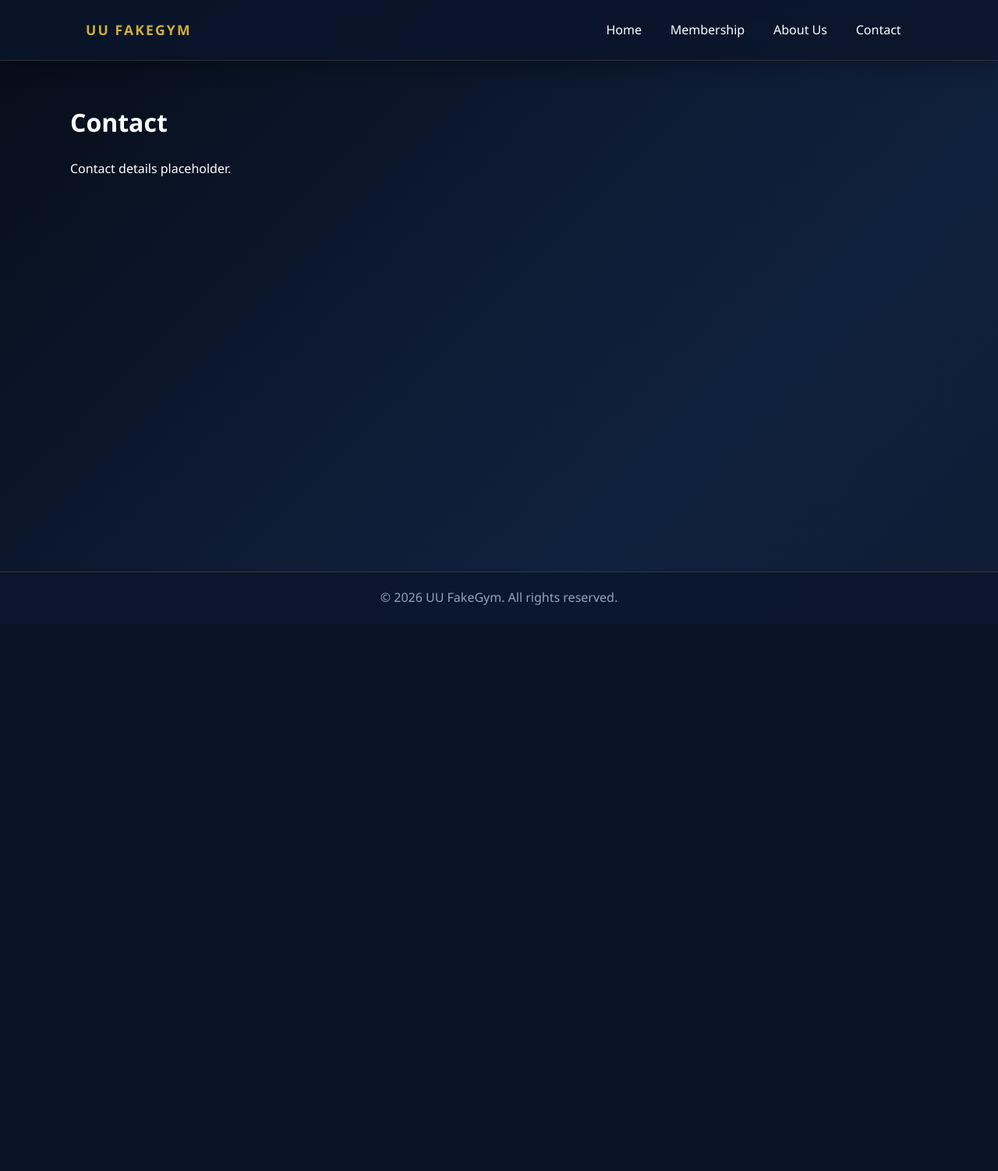
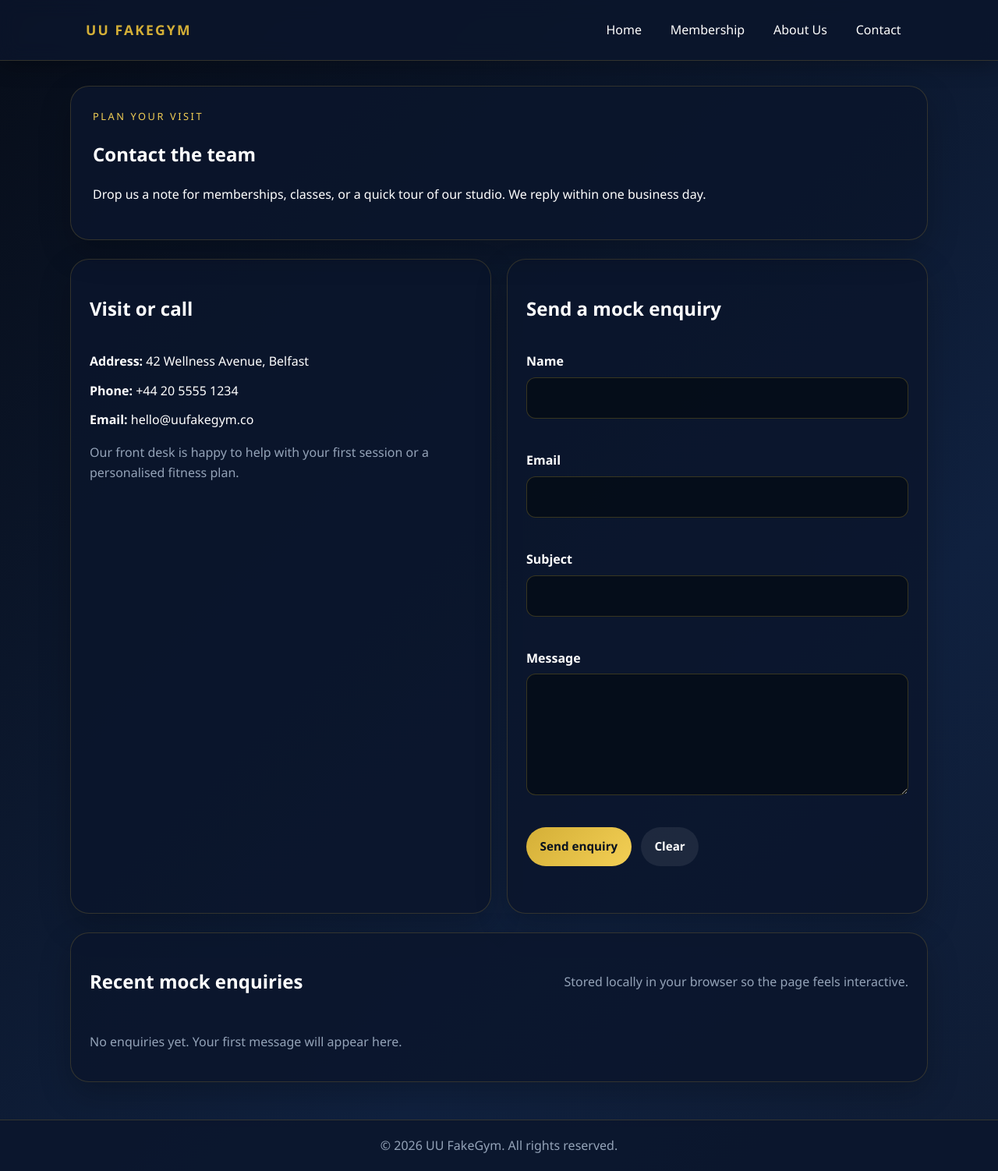
Before and after one commit to FilipTSC/uuproject, a Flask app: page /contact in a window 1280 px wide. Shown: the whole page at 78% size. Before the commit the page ends 776 px from the top, so only its background shows below. Run offline with Flask 2, Linux system fonts and the light colour scheme.

Commit message:
feature/UU-401 Contact page, refactor css and working form

```diff
--- a/static/css/style.css
+++ b/static/css/base.css
@@ -1,35 +1,3 @@
-:root {
-  --accent: #d4af37;
-  --accent-hover: #f3cf55;
-  --bg-dark: #070d19;
-  --text-main: #ffffff;
-  --text-muted: #94a3b8;
-  --error-color: #ff3366;
-  --glass-bg: rgba(11, 22, 44, 0.85);
-  --glass-border: rgba(212, 175, 55, 0.2);
-}
-
-* {
-  box-sizing: border-box;
-}
-
-body {
-  margin: 0;
-  min-height: 100vh;
-  display: flex;
-  flex-direction: column;
-  font-family: "Segoe UI", Roboto, Arial, sans-serif;
-  line-height: 1.6;
-  background: linear-gradient(135deg, var(--bg-dark), #10213f 70%, #0f1c34);
-  color: var(--text-main);
-}
-
-main {
-  flex: 1;
-  width: min(1100px, calc(100% - 2rem));
-  margin: 2rem auto 3rem;
-}
-
 .site-header {
   position: sticky;
   top: 0;
@@ -96,11 +64,6 @@ main {
   margin: 0;
 }
 
-:focus-visible {
-  outline: 2px solid var(--accent);
-  outline-offset: 3px;
-}
-
 @media (max-width: 640px) {
   .container {
     flex-direction: column;
--- /dev/null
+++ b/static/css/contact.css
@@ -0,0 +1,228 @@
+.contact-page {
+  display: grid;
+  gap: 1.5rem;
+}
+
+.contact-hero,
+.contact-card,
+.saved-messages {
+  background: var(--glass-bg);
+  border: 1px solid var(--glass-border);
+  border-radius: 24px;
+  box-shadow: 0 16px 40px rgba(0, 0, 0, 0.22);
+}
+
+.contact-hero {
+  padding: 1.75rem;
+  animation: fadeUp 0.6s ease both;
+}
+
+.section-eyebrow {
+  margin: 0 0 0.35rem;
+  color: var(--accent-hover);
+  text-transform: uppercase;
+  letter-spacing: 0.2em;
+  font-size: 0.8rem;
+}
+
+.contact-grid {
+  display: grid;
+  grid-template-columns: repeat(2, minmax(0, 1fr));
+  gap: 1.25rem;
+}
+
+.contact-card {
+  padding: 1.5rem;
+  display: flex;
+  flex-direction: column;
+  gap: 1rem;
+  transition: transform 0.25s ease, box-shadow 0.25s ease;
+}
+
+.contact-card:hover {
+  transform: translateY(-4px);
+  box-shadow: 0 20px 42px rgba(0, 0, 0, 0.3);
+}
+
+.contact-list {
+  list-style: none;
+  padding: 0;
+  margin: 0;
+  display: grid;
+  gap: 0.75rem;
+}
+
+.contact-note {
+  color: var(--text-muted);
+  margin: 0;
+}
+
+.contact-form {
+  display: grid;
+  gap: 1rem;
+}
+
+.form-row {
+  display: grid;
+  gap: 0.45rem;
+}
+
+label {
+  font-weight: 600;
+}
+
+.field-input {
+  width: 100%;
+  padding: 0.8rem 0.9rem;
+  border-radius: 12px;
+  border: 1px solid rgba(212, 175, 55, 0.25);
+  background: rgba(4, 12, 22, 0.8);
+  color: var(--text-main);
+  transition: border-color 0.2s ease, box-shadow 0.2s ease, transform 0.2s ease;
+}
+
+.field-input:focus {
+  outline: none;
+  border-color: var(--accent);
+  box-shadow: 0 0 0 3px rgba(212, 175, 55, 0.2);
+  transform: translateY(-1px);
+}
+
+.field-input.is-invalid {
+  border-color: var(--error-color);
+}
+
+.field-error {
+  min-height: 1.1rem;
+  margin: 0;
+  font-size: 0.9rem;
+  color: var(--error-color);
+}
+
+.form-actions {
+  display: flex;
+  flex-wrap: wrap;
+  gap: 0.75rem;
+}
+
+.primary-btn,
+.secondary-btn {
+  border: none;
+  border-radius: 999px;
+  padding: 0.8rem 1.1rem;
+  font-size: 0.95rem;
+  font-weight: 700;
+  cursor: pointer;
+  transition: transform 0.2s ease, background-color 0.2s ease;
+}
+
+.primary-btn {
+  background: linear-gradient(135deg, var(--accent), var(--accent-hover));
+  color: #07111f;
+}
+
+.secondary-btn {
+  background: rgba(255, 255, 255, 0.08);
+  color: var(--text-main);
+}
+
+.primary-btn:hover,
+.secondary-btn:hover {
+  transform: translateY(-2px);
+}
+
+.form-status {
+  min-height: 1.25rem;
+  margin: 0;
+  font-weight: 600;
+}
+
+.form-status.success {
+  color: #7fefc3;
+}
+
+.form-status.error {
+  color: var(--error-color);
+}
+
+.saved-messages {
+  padding: 1.5rem;
+  display: grid;
+  gap: 0.8rem;
+}
+
+.saved-header {
+  display: flex;
+  flex-wrap: wrap;
+  justify-content: space-between;
+  gap: 0.75rem;
+  align-items: center;
+}
+
+.saved-header p {
+  margin: 0;
+  color: var(--text-muted);
+}
+
+.saved-list {
+  list-style: none;
+  padding: 0;
+  margin: 0;
+  display: grid;
+  gap: 0.75rem;
+}
+
+.saved-item {
+  display: flex;
+  justify-content: space-between;
+  align-items: center;
+  gap: 1rem;
+  padding: 0.9rem 1rem;
+  border-radius: 14px;
+  background: rgba(255, 255, 255, 0.06);
+  animation: fadeIn 0.35s ease both;
+}
+
+.saved-item p {
+  margin: 0.2rem 0 0;
+  color: var(--text-muted);
+  font-size: 0.95rem;
+}
+
+.empty-state {
+  padding: 0.8rem 0;
+  color: var(--text-muted);
+}
+
+@keyframes fadeUp {
+  from {
+    opacity: 0;
+    transform: translateY(12px);
+  }
+  to {
+    opacity: 1;
+    transform: translateY(0);
+  }
+}
+
+@keyframes fadeIn {
+  from {
+    opacity: 0;
+    transform: translateY(6px);
+  }
+  to {
+    opacity: 1;
+    transform: translateY(0);
+  }
+}
+
+@media (max-width: 640px) {
+  .contact-grid {
+    grid-template-columns: 1fr;
+  }
+
+  .saved-item {
+    flex-direction: column;
+    align-items: flex-start;
+  }
+}
--- /dev/null
+++ b/static/css/global.css
@@ -0,0 +1,43 @@
+:root {
+  --accent: #d4af37;
+  --accent-hover: #f3cf55;
+  --bg-dark: #070d19;
+  --text-main: #ffffff;
+  --text-muted: #94a3b8;
+  --error-color: #ff3366;
+  --glass-bg: rgba(11, 22, 44, 0.85);
+  --glass-border: rgba(212, 175, 55, 0.2);
+}
+
+* {
+  box-sizing: border-box;
+}
+
+body {
+  margin: 0;
+  min-height: 100vh;
+  display: flex;
+  flex-direction: column;
+  font-family: "Segoe UI", Roboto, Arial, sans-serif;
+  line-height: 1.6;
+  background: linear-gradient(135deg, var(--bg-dark), #10213f 70%, #0f1c34);
+  color: var(--text-main);
+}
+
+main {
+  flex: 1;
+  width: min(1100px, calc(100% - 2rem));
+  margin: 2rem auto 3rem;
+}
+
+button,
+input,
+textarea,
+select {
+  font: inherit;
+}
+
+:focus-visible {
+  outline: 2px solid var(--accent);
+  outline-offset: 3px;
+}
--- a/static/javascript/index.js
+++ b/static/javascript/index.js
@@ -1,3 +1,147 @@
-//Example below
+$(function () {
+  const storageKey = 'uuFakeGymContactMessages';
+  const form = $('#contactForm');
+  const statusBox = $('#formStatus');
+  const savedMessages = $('#savedMessages');
 
-// alert('Click OK to enter site.');
+  function getStoredMessages() {
+    try {
+      return JSON.parse(localStorage.getItem(storageKey)) || [];
+    } catch (error) {
+      return [];
+    }
+  }
+
+  function saveStoredMessages(messages) {
+    localStorage.setItem(storageKey, JSON.stringify(messages));
+  }
+
+  function escapeHtml(value) {
+    return String(value)
+      .replace(/&/g, '&amp;')
+      .replace(/</g, '&lt;')
+      .replace(/>/g, '&gt;')
+      .replace(/"/g, '&quot;')
+      .replace(/'/g, '&#39;');
+  }
+
+  function formatDate(timestamp) {
+    return new Date(timestamp).toLocaleString([], {
+      dateStyle: 'medium',
+      timeStyle: 'short'
+    });
+  }
+
+  function renderMessages() {
+    const messages = getStoredMessages();
+
+    if (!messages.length) {
+      savedMessages.html('<li class="empty-state">No enquiries yet. Your first message will appear here.</li>');
+      return;
+    }
+
+    const latest = messages.slice().reverse();
+    savedMessages.empty();
+
+    latest.forEach((entry) => {
+      const item = $('<li class="saved-item"></li>');
+      item.html(
+        `<div><strong>${escapeHtml(entry.name)}</strong><p>${escapeHtml(entry.subject)}</p></div><span>${formatDate(entry.timestamp)}</span>`
+      );
+      savedMessages.append(item);
+    });
+  }
+
+  function clearErrors() {
+    $('.field-error').text('');
+    $('.field-input').removeClass('is-invalid');
+  }
+
+  function showError(fieldName, message) {
+    $(`[name="${fieldName}"]`).addClass('is-invalid');
+    $(`[data-error-for="${fieldName}"]`).text(message);
+  }
+
+  function validateField(fieldName, value) {
+    const trimmed = value.trim();
+
+    switch (fieldName) {
+      case 'name':
+        return trimmed.length >= 2 || 'Please enter your name.';
+      case 'email':
+        return /^[^\s@]+@[^\s@]+\.[^\s@]+$/.test(trimmed) || 'Please enter a valid email address.';
+      case 'subject':
+        return trimmed.length >= 3 || 'Please add a short subject.';
+      case 'message':
+        return trimmed.length >= 10 || 'Please share a little more detail.';
+      default:
+        return true;
+    }
+  }
+
+  function validateForm() {
+    let isValid = true;
+    const fields = ['name', 'email', 'subject', 'message'];
+
+    clearErrors();
+
+    fields.forEach((fieldName) => {
+      const value = form.find(`[name="${fieldName}"]`).val();
+      const result = validateField(fieldName, value);
+
+      if (result !== true) {
+        isValid = false;
+        showError(fieldName, result);
+      }
+    });
+
+    return isValid;
+  }
+
+  $('.field-input').on('input', function () {
+    const fieldName = $(this).attr('name');
+    const value = $(this).val();
+    const result = validateField(fieldName, value);
+
+    if (result === true) {
+      $(`[data-error-for="${fieldName}"]`).text('');
+      $(this).removeClass('is-invalid');
+    } else {
+      $(this).addClass('is-invalid');
+      $(`[data-error-for="${fieldName}"]`).text(result);
+    }
+  });
+
+  form.on('reset', function () {
+    clearErrors();
+    statusBox.removeClass('success error').text('');
+  });
+
+  form.on('submit', function (event) {
+    event.preventDefault();
+
+    if (!validateForm()) {
+      statusBox.removeClass('success').addClass('error').text('Please correct the highlighted fields.');
+      return;
+    }
+
+    const messageData = {
+      name: form.find('[name="name"]').val().trim(),
+      email: form.find('[name="email"]').val().trim(),
+      subject: form.find('[name="subject"]').val().trim(),
+      message: form.find('[name="message"]').val().trim(),
+      timestamp: new Date().toISOString()
+    };
+
+    const storedMessages = getStoredMessages();
+    storedMessages.push(messageData);
+    saveStoredMessages(storedMessages);
+    renderMessages();
+
+    form[0].reset();
+    clearErrors();
+    statusBox.removeClass('error').addClass('success').text(`Thanks, ${messageData.name}! Your mock enquiry has been stored.`);
+  });
+
+  renderMessages();
+});
--- a/templates/base.html
+++ b/templates/base.html
@@ -4,7 +4,9 @@
     <meta charset="utf-8">
     <meta name="viewport" content="width=device-width, initial-scale=1">
     <title>{% block title %}Site{% endblock %}</title>
-    <link rel="stylesheet" href="{{ url_for('static', filename='css/style.css') }}">
+    <link rel="stylesheet" href="{{ url_for('static', filename='css/global.css') }}">
+    <link rel="stylesheet" href="{{ url_for('static', filename='css/base.css') }}">
+    {% block head_extra %}{% endblock %}
     <link rel="icon" type="image/png" href="{{ url_for('static', filename='Images/dumbbell.png') }}">
   </head>
   <body>
--- a/templates/contact.html
+++ b/templates/contact.html
@@ -2,7 +2,72 @@
 
 {% block title %}Contact{% endblock %}
 
+{% block head_extra %}
+<link rel="stylesheet" href="{{ url_for('static', filename='css/contact.css') }}">
+{% endblock %}
+
 {% block content %}
-<h1>Contact</h1>
-<p>Contact details placeholder.</p>
+<section class="contact-page" aria-labelledby="contact-heading">
+  <div class="contact-hero">
+    <p class="section-eyebrow">Plan your visit</p>
+    <h1 id="contact-heading">Contact the team</h1>
+    <p>Drop us a note for memberships, classes, or a quick tour of our studio. We reply within one business day.</p>
+  </div>
+
+  <div class="contact-grid">
+    <article class="contact-card contact-info">
+      <h2>Visit or call</h2>
+      <ul class="contact-list">
+        <li><strong>Address:</strong> 42 Wellness Avenue, Belfast</li>
+        <li><strong>Phone:</strong> +44 20 5555 1234</li>
+        <li><strong>Email:</strong> hello@uufakegym.co</li>
+      </ul>
+      <p class="contact-note">Our front desk is happy to help with your first session or a personalised fitness plan.</p>
+    </article>
+
+    <section class="contact-card" aria-labelledby="contact-form-heading">
+      <h2 id="contact-form-heading">Send a mock enquiry</h2>
+      <form id="contactForm" class="contact-form" novalidate>
+        <div class="form-row">
+          <label for="name">Name</label>
+          <input id="name" name="name" type="text" class="field-input" required minlength="2">
+          <p class="field-error" data-error-for="name" aria-live="polite"></p>
+        </div>
+
+        <div class="form-row">
+          <label for="email">Email</label>
+          <input id="email" name="email" type="email" class="field-input" required>
+          <p class="field-error" data-error-for="email" aria-live="polite"></p>
+        </div>
+
+        <div class="form-row">
+          <label for="subject">Subject</label>
+          <input id="subject" name="subject" type="text" class="field-input" required minlength="3">
+          <p class="field-error" data-error-for="subject" aria-live="polite"></p>
+        </div>
+
+        <div class="form-row">
+          <label for="message">Message</label>
+          <textarea id="message" name="message" class="field-input" rows="5" required minlength="10"></textarea>
+          <p class="field-error" data-error-for="message" aria-live="polite"></p>
+        </div>
+
+        <div class="form-actions">
+          <button type="submit" class="primary-btn">Send enquiry</button>
+          <button type="reset" class="secondary-btn">Clear</button>
+        </div>
+
+        <p id="formStatus" class="form-status" role="status" aria-live="polite"></p>
+      </form>
+    </section>
+  </div>
+
+  <section class="saved-messages" aria-labelledby="saved-messages-heading">
+    <div class="saved-header">
+      <h2 id="saved-messages-heading">Recent mock enquiries</h2>
+      <p>Stored locally in your browser so the page feels interactive.</p>
+    </div>
+    <ul id="savedMessages" class="saved-list"></ul>
+  </section>
+</section>
 {% endblock %}
```
